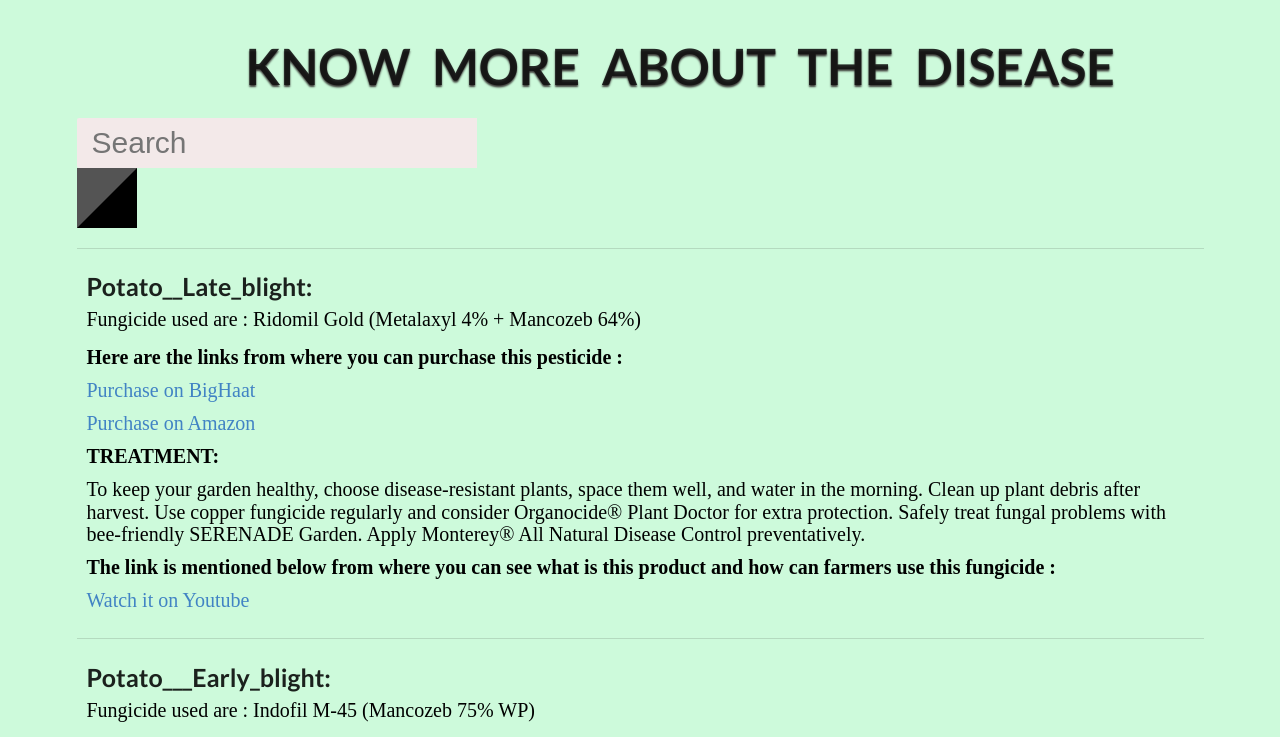
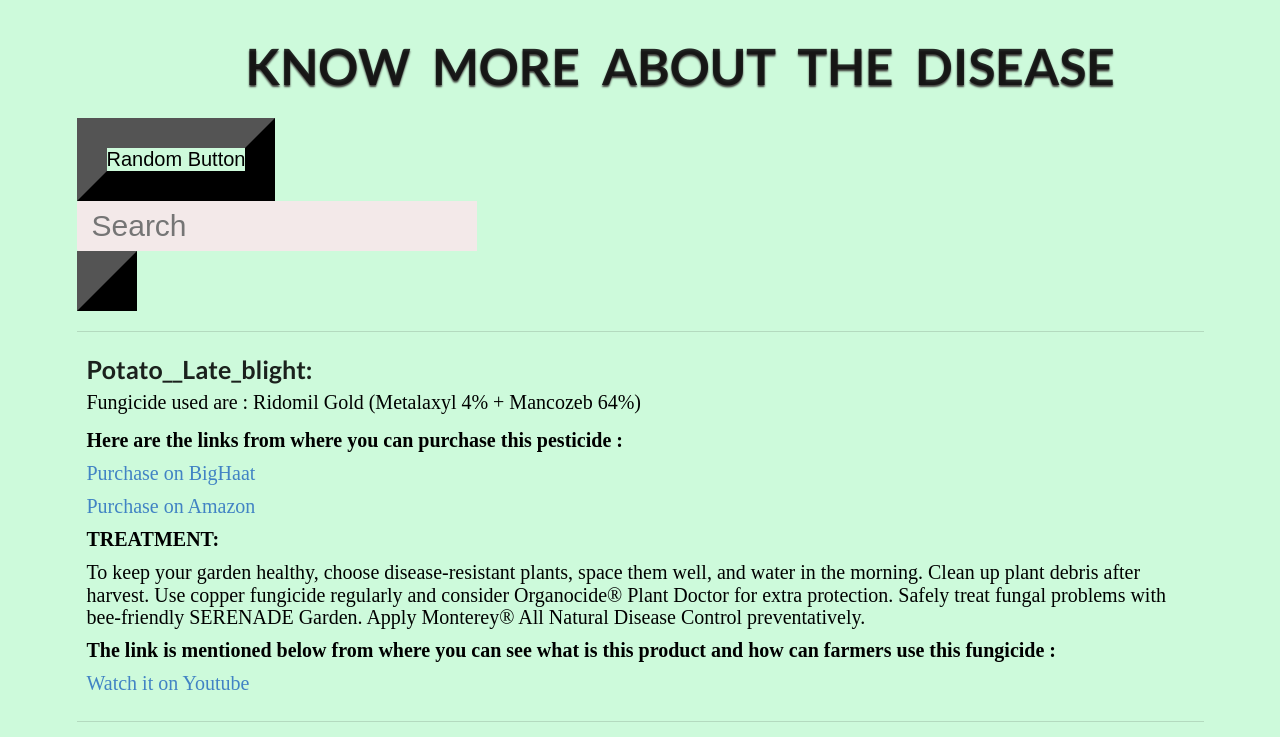
Before and after one commit to itsmeShrey/Epics, a React (Create React App) app: page / in a window 1280 px wide. Shown: the top 737 px of the page. Built offline with nearby package versions, Linux system fonts and the light colour scheme.

Commit message:
Update App.js

```diff
--- a/src/components/App.js
+++ b/src/components/App.js
@@ -7,6 +7,7 @@
 import './SearchBar.css';
 import TextField from "@mui/material/TextField";
 import { SearchProvider,useSearch } from './searchContext';
+import { Link as LinkRoll, Button } from 'react-scroll';
 import { List } from "@mui/material";
 
 function App() {
@@ -238,6 +239,10 @@
     ];
     const filteredDetail = detail.filter(item => item.name.includes(searchtext));
     console.log(filteredDetail);
+    const handleClick = () => {
+        // Redirect to Page 2
+        window.location.href = 'https://epics1.vercel.app/';
+    };
     // const [searchData, setSearchData] = useState("");
 
     // // Function to handle search
@@ -254,6 +259,7 @@
     return (
         <div className="ui container" >
             <Header />
+            <button onClick={handleClick}>Random Button</button>
             <Search />
             <Info detail={filteredDetail} />
         </div >
```
